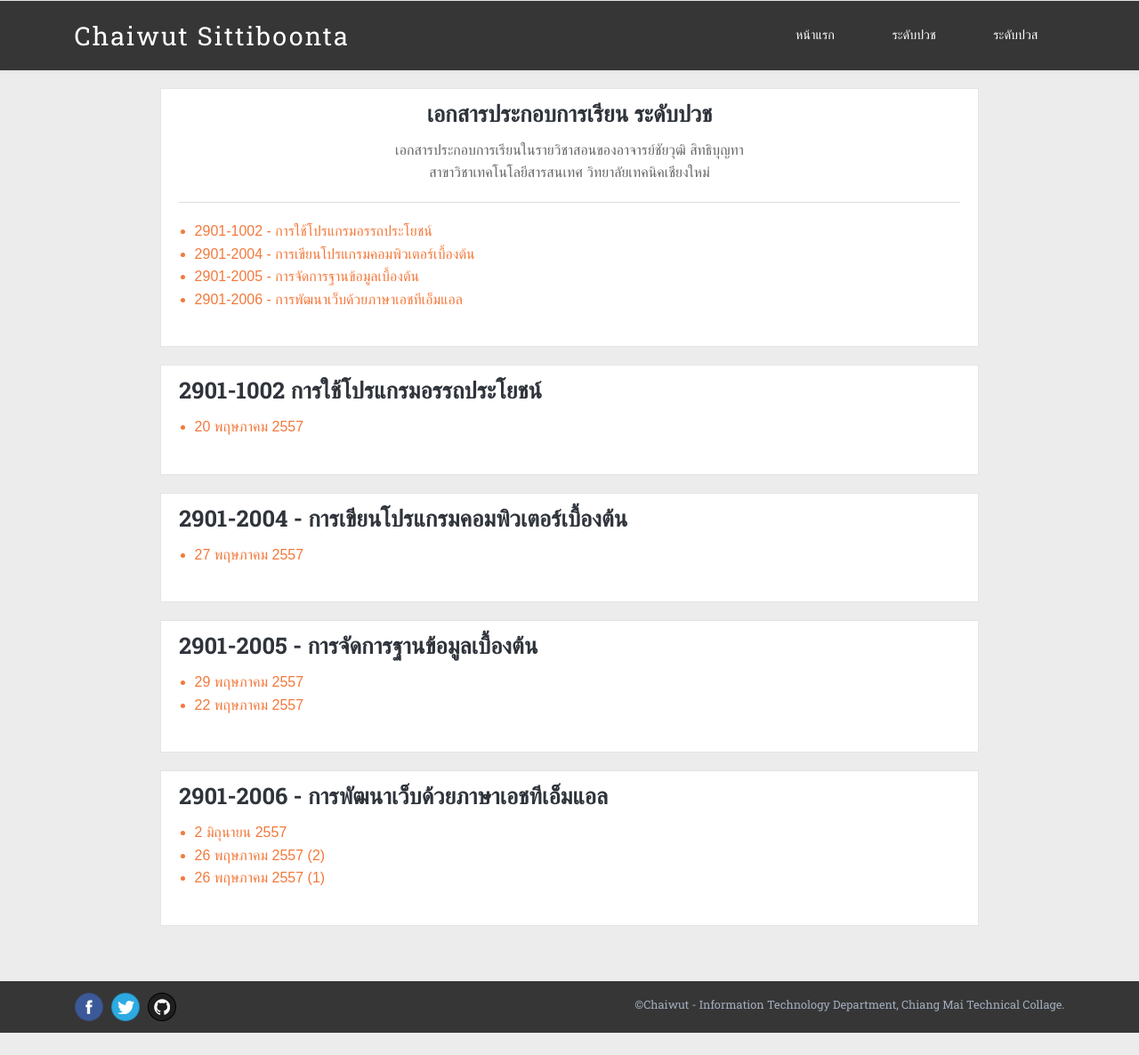
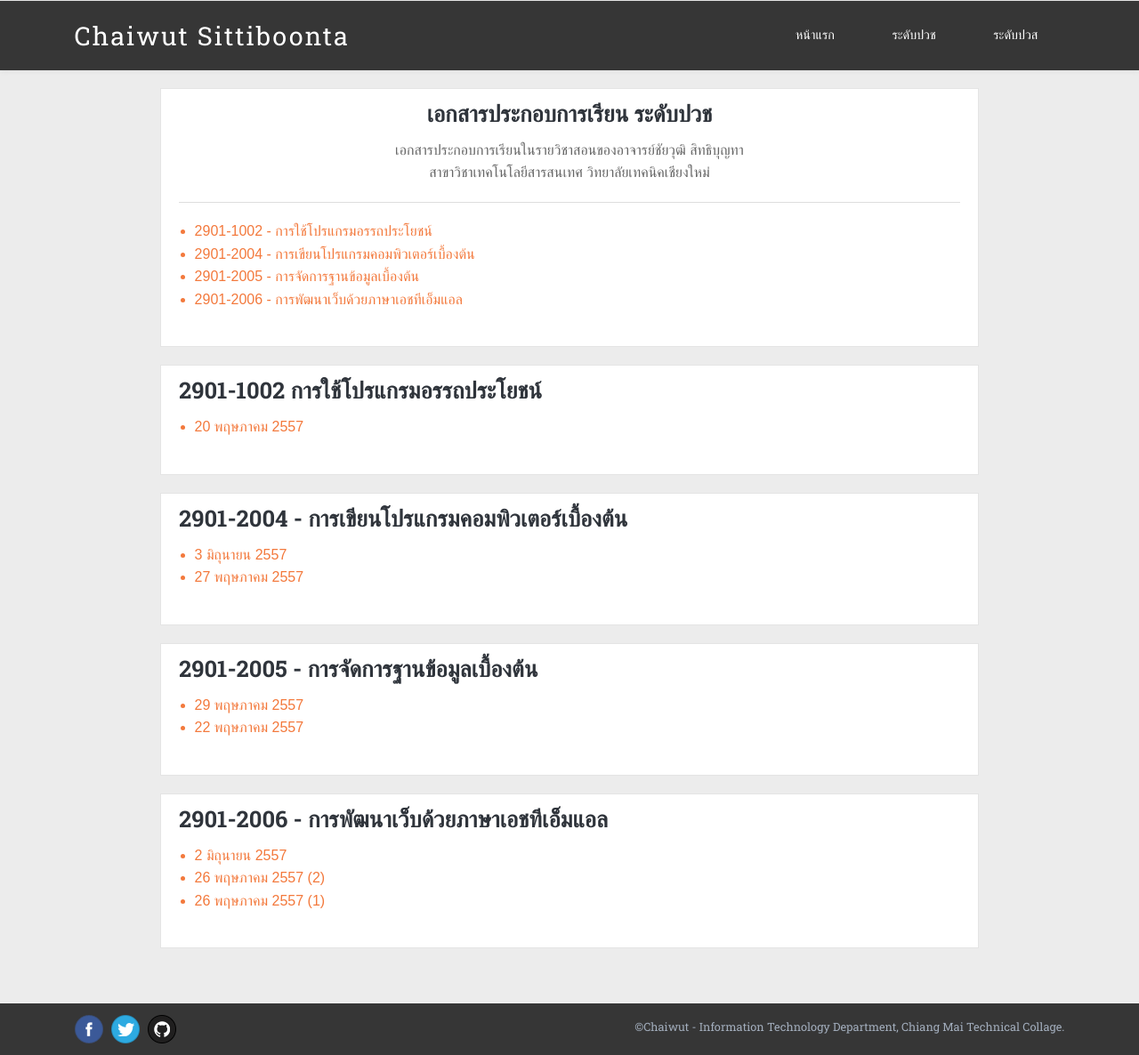
Before and after one commit to ichaiwut/ichaiwut.github.io, a Jekyll site: the page built from slides/diploma.html, in a window 1280 px wide. Shown: the whole page at 89% size. Built offline with Jekyll 4.4.1, drawn with Linux system fonts in a browser that asks for light colours; Markdown is read by kramdown in place of the engine named in the settings; before the commit the page ends 1161 px from its top, so only the background shows below that.

Commit message:
Added slide

```diff
--- a/slides/diploma.html
+++ b/slides/diploma.html
@@ -41,24 +41,25 @@ pagename: Slide
 			<div class="post-list-container slide-con" id="programimg-base">
 				<h2>2901-2004 - การเขียนโปรแกรมคอมพิวเตอร์เบื้องต้น</h2>
 				<ul>
-					<li><a href="https://www.dropbox.com/s/w1t0q3f41ews0w4/2901-2004_27-05-2014_1.pdf">27 พฤษภาคม 2557</a></li>
+					<li><a href="https://www.dropbox.com/s/v85vstcq74ra0ti/2901-2004_03-06-2014.pdf" target="_blank">3 มิถุนายน 2557</a></li>
+					<li><a href="https://www.dropbox.com/s/w1t0q3f41ews0w4/2901-2004_27-05-2014_1.pdf" target="_blank">27 พฤษภาคม 2557</a></li>
 				</ul>
 			</div>
 
 			<div class="post-list-container slide-con" id="database">
 				<h2>2901-2005 - การจัดการฐานข้อมูลเบื้องต้น</h2>
 				<ul>
-					<li><a href="https://www.dropbox.com/s/m3bktwr8pgqq38s/2901-2005_29-05-14.pdf">29 พฤษภาคม 2557</a></li>
-					<li><a href="https://www.dropbox.com/s/07y9yc5evs6u0oz/2901-2005_26-05-14.pdf">22 พฤษภาคม 2557</a></li>
+					<li><a href="https://www.dropbox.com/s/m3bktwr8pgqq38s/2901-2005_29-05-14.pdf" target="_blank">29 พฤษภาคม 2557</a></li>
+					<li><a href="https://www.dropbox.com/s/07y9yc5evs6u0oz/2901-2005_26-05-14.pdf" target="_blank">22 พฤษภาคม 2557</a></li>
 				</ul>
 			</div>
 
 			<div class="post-list-container slide-con" id="html-dev">
 				<h2>2901-2006 - การพัฒนาเว็บด้วยภาษาเอชทีเอ็มแอล</h2>
 				<ul>
-					<li><a href="https://www.dropbox.com/s/g9httyvdhe14ael/2901-2006_2-06-14.pdf">2 มิถุนายน 2557</a></li>
-					<li><a href="https://www.dropbox.com/s/7gilgyveloy41cq/2901-2006_26-05-14_2.pdf">26 พฤษภาคม 2557 (2)</a></li>
-					<li><a href="https://www.dropbox.com/s/su4tpqsykvoqb5c/2901-2006_26-05-2014.pdf">26 พฤษภาคม 2557 (1)</a></li>
+					<li><a href="https://www.dropbox.com/s/g9httyvdhe14ael/2901-2006_2-06-14.pdf" target="_blank">2 มิถุนายน 2557</a></li>
+					<li><a href="https://www.dropbox.com/s/7gilgyveloy41cq/2901-2006_26-05-14_2.pdf" target="_blank">26 พฤษภาคม 2557 (2)</a></li>
+					<li><a href="https://www.dropbox.com/s/su4tpqsykvoqb5c/2901-2006_26-05-2014.pdf" target="_blank">26 พฤษภาคม 2557 (1)</a></li>
 				</ul>
 			</div>
 
--- a/slides/high-diploma.html
+++ b/slides/high-diploma.html
@@ -49,8 +49,8 @@ pagename: Slide
 			<div class="post-list-container slide-con" id="webdesign">
 				<h2>3901-2005 - การออกแบบและพัฒนาเว็บ</h2>
 				<ul>
-					<li><a href="https://dl.dropboxusercontent.com/u/17122608/forprint/3901-2005/3901-2005_29-05-14.pdf">29 พฤษภาคม 2557</a></li>
-					<li><a href="https://www.dropbox.com/s/hdi2hn1dh4stosl/3901-2005_22-05-2014.pdf">22 พฤษภาคม 2557</a></li>
+					<li><a href="https://dl.dropboxusercontent.com/u/17122608/forprint/3901-2005/3901-2005_29-05-14.pdf" target="_blank">29 พฤษภาคม 2557</a></li>
+					<li><a href="https://www.dropbox.com/s/hdi2hn1dh4stosl/3901-2005_22-05-2014.pdf" target="_blank">22 พฤษภาคม 2557</a></li>
 				</ul>
 			</div>
 
```
